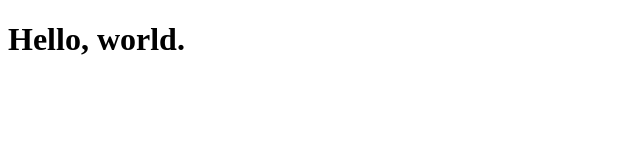
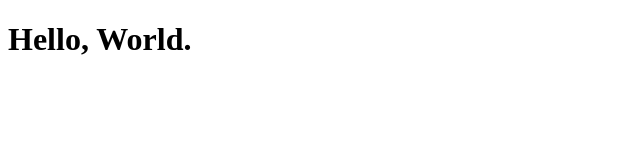
Before and after one commit to BenRL91/intro_to_git, a plain HTML site: page index.html in a window 1280 px wide. Shown: the full height of the page, 0-640 px from the left. Drawn offline with Linux system fonts and the light colour scheme.

Commit message:
Make a quick change to capitalize World

```diff
--- a/index.html
+++ b/index.html
@@ -4,6 +4,6 @@
 	<title></title>
 </head>
 <body>
-  <h1>Hello, world.</h1>
+  <h1>Hello, World.</h1>
 </body>
 </html>
```
